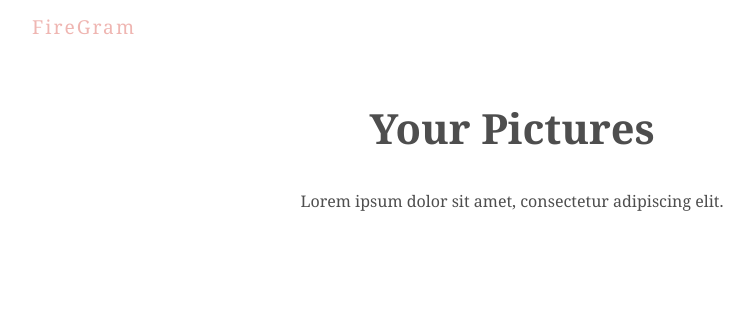
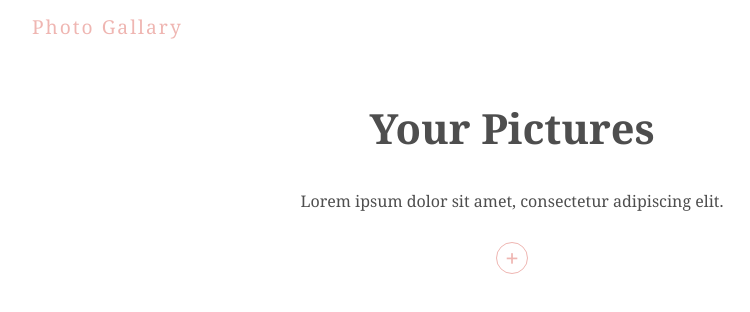
Before and after one commit to karthifairhawn/Firebase_Photo_Gallary, a React (Create React App) app: page / in a window 1280 px wide. Shown: the top 312 px of the page, without its empty margins (128-878 px from the left). Built offline with nearby package versions, Linux system fonts and the light colour scheme.

Commit message:
Upload to Firebase Done

```diff
--- a/package.json
+++ b/package.json
@@ -6,6 +6,7 @@
     "@testing-library/jest-dom": "^4.2.4",
     "@testing-library/react": "^9.5.0",
     "@testing-library/user-event": "^7.2.1",
+    "firebase": "^8.8.0",
     "react": "^16.13.1",
     "react-dom": "^16.13.1",
     "react-scripts": "3.4.1"
--- a/src/App.js
+++ b/src/App.js
@@ -1,10 +1,12 @@
 import React from 'react';
 import Title from './comps/Title';
+import UploadForm from './comps/uploadform';
 
 function App() {
   return (
     <div className="App">
       <Title/>
+      <UploadForm />
     </div>
   );
 }
--- a/src/comps/Title.js
+++ b/src/comps/Title.js
@@ -3,7 +3,7 @@ import React from 'react';
 const Title = () => {
   return (
     <div className="title">
-      <h1>FireGram</h1>
+      <h1>Photo Gallary</h1>
       <h2>Your Pictures</h2>
       <p>Lorem ipsum dolor sit amet, consectetur adipiscing elit.</p>
     </div>
--- /dev/null
+++ b/src/comps/progressBar.js
@@ -0,0 +1,14 @@
+import React from 'react';
+import useStorage from '../hooks/useStorage';
+
+const ProgresBar = ( {file, setFile }) => {
+    const { url, progress } = useStorage(file);
+    console.log(progress,url);
+    return (
+        <div className="progress-bar">
+            progress
+        </div>
+     );
+}
+
+export default ProgresBar;
--- /dev/null
+++ b/src/comps/uploadform.js
@@ -0,0 +1,36 @@
+import React, { useState } from 'react';
+import ProgresBar from './progressBar';
+
+const UploadForm = () => {
+
+    const [file, setFile] = useState(null);
+    const [error, setError] = useState(null);
+
+
+    const handleUpload = (e) => {
+        var allowed_types = ['image/jpeg','image/jpg','image/png']
+        var file = e.target.files[0];
+        if(file && allowed_types.includes(file.type)) {
+            setFile(file);
+            setError(null);
+        }else{
+            setFile(null);
+            setError('Please select an image file(png, jpg)');
+        }
+    }
+    return (
+        <form>
+            <label>
+                <input type="file" onChange={handleUpload} />
+                <span>+</span>
+            </label>
+            <div className="output">
+                {error && <div className="error">{error}</div>}
+                {file && <div>{file.name}</div>}
+                {file && <ProgresBar file={file} setFile={setFile} />}
+            </div>
+        </form>
+     );
+}
+
+export default UploadForm;
--- /dev/null
+++ b/src/firebase/config.js
@@ -0,0 +1,20 @@
+import firebase from 'firebase/app'
+import 'firebase/storage';
+import 'firebase/firestore';
+// Your web app's Firebase configuration
+var firebaseConfig = {
+    apiKey: "AIzaSyDXU3kbxR9PcaaAm2btz2AWc_4qPQPf008",
+    authDomain: "photo-gallary-1d572.firebaseapp.com",
+    projectId: "photo-gallary-1d572",
+    storageBucket: "photo-gallary-1d572.appspot.com",
+    messagingSenderId: "442962032490",
+appId: "1:442962032490:web:e9450c24c689552b6f5713"
+};
+// Initialize Firebase
+firebase.initializeApp(firebaseConfig);
+
+const projectStorage = firebase.storage()
+const projectFirestore = firebase.firestore();
+
+
+export { projectStorage, projectFirestore };
--- /dev/null
+++ b/src/hooks/useStorage.js
@@ -0,0 +1,29 @@
+import { useState, useEffect } from 'react';
+import { projectStorage, projectFirestore } from '../firebase/config';
+
+
+const useStorage = (file) => {
+  const [progress, setProgress] = useState(0);
+  const [error, setError] = useState(null);
+  const [url, setUrl] = useState(null);
+
+  useEffect(() => {
+    // references
+    const storageRef = projectStorage.ref(file.name);
+    const collectionRef = projectFirestore.collection('images');
+
+    storageRef.put(file).on('state_changed', (snap) => {
+      let percentage = (snap.bytesTransferred / snap.totalBytes) * 100;
+      setProgress(percentage);
+    }, (err) => {
+      setError(err);
+    }, async () => {
+      const url = await storageRef.getDownloadURL();
+      setUrl(url);
+    });
+  }, [file]);
+
+  return { progress, url, error };
+}
+
+export default useStorage;
--- a/src/index.css
+++ b/src/index.css
@@ -31,6 +31,39 @@ body{
 
 /* upload form styles */
 
+form{
+  margin: 30px auto 10px;
+  text-align: center;
+}
+label input{
+  height: 0;
+  width: 0;
+  opacity: 0;
+}
+label{
+  display: block;
+  width: 30px;
+  height: 30px;
+  border: 1px solid var(--primary);
+  border-radius: 50%;
+  margin: 10px auto;
+  line-height: 30px;
+  color: var(--primary);
+  font-weight: bold;
+  font-size: 24px;
+}
+label:hover{
+  background: var(--primary);
+  color: white;
+}
+.output{
+  height: 60px;
+  font-size: 0.8rem;
+}
+.error{
+  color: var(--error);
+}
+
 
 /* progress bar styles */
 
```
Also changed, not shown: 1 other file (tests, documents, lock files or other folders).
